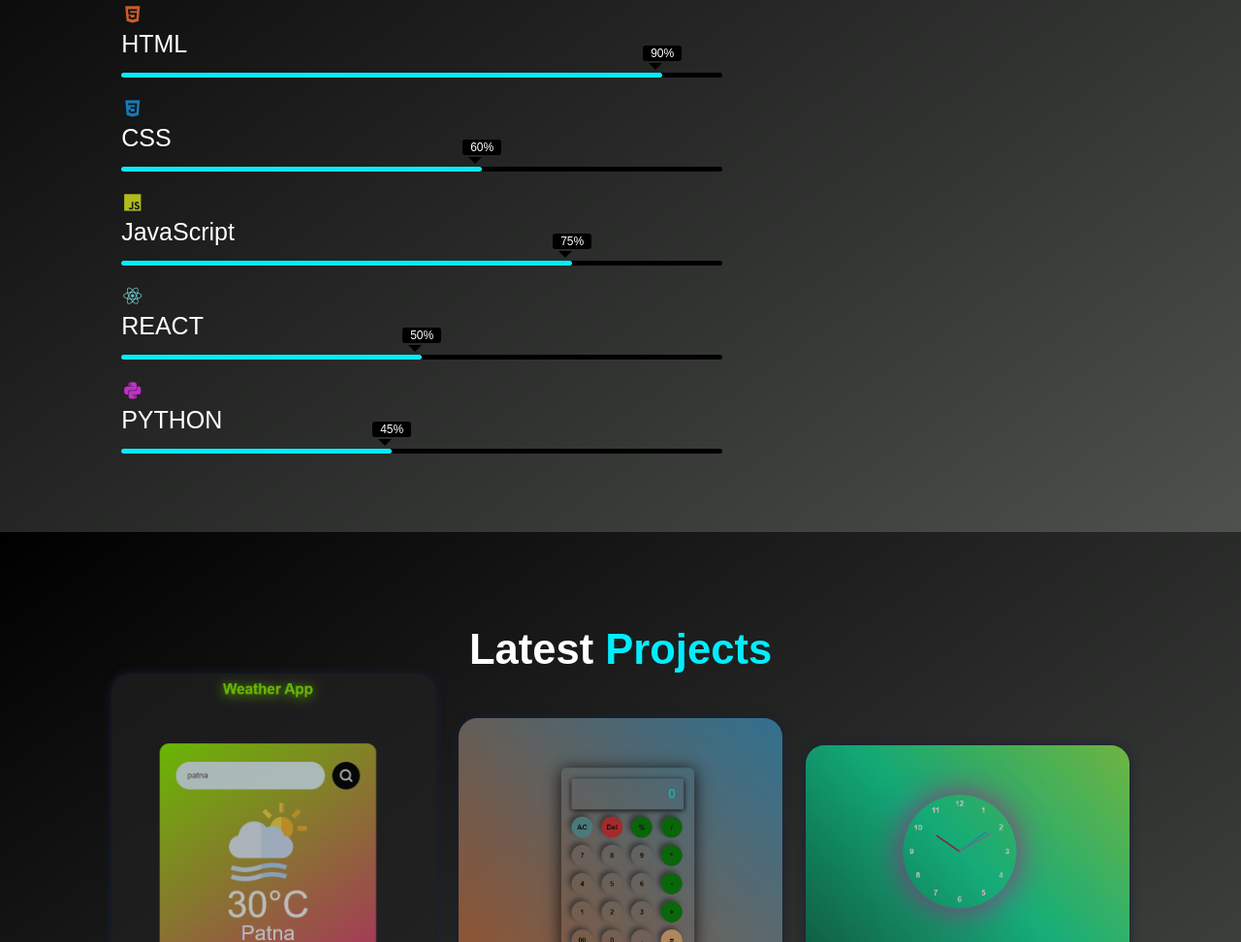
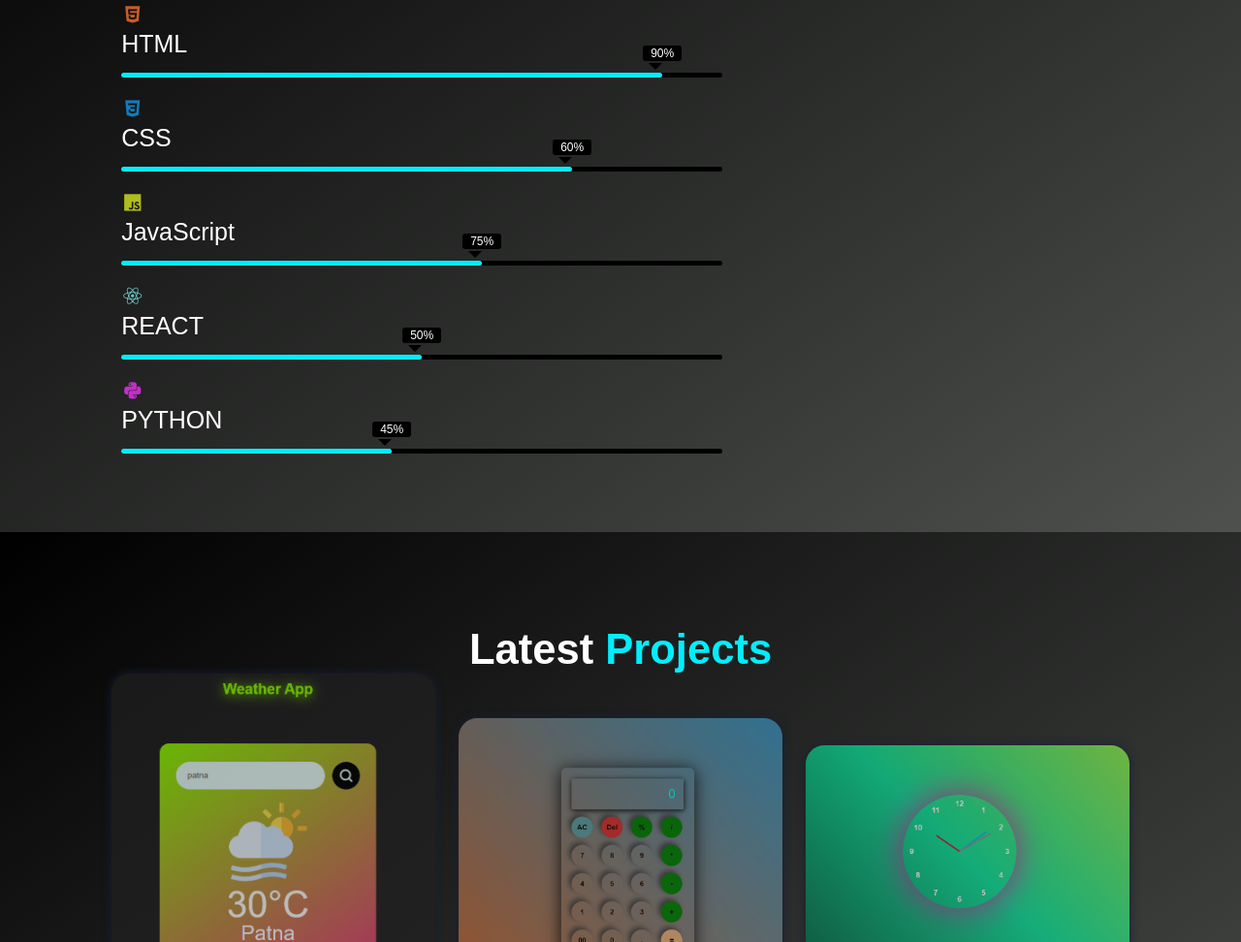
Before and after one commit to shibu93041/Portfolio, a plain HTML site: page index.html in a window 1280 px wide. Shown: the part 1851-2823 px from the top of the page at 97% size. Drawn offline with nearby package versions, Linux system fonts and the light colour scheme.

Commit message:
Update index.css

```diff
--- a/index.css
+++ b/index.css
@@ -246,11 +246,11 @@ section {
 }
 
 .progress-line.css span {
-    width: 60%;
+    width:75%;
 }
 
 .progress-line.javaScript span {
-    width: 75%;
+    width: 60%;
 }
 
 .progress-line.react span {
```
